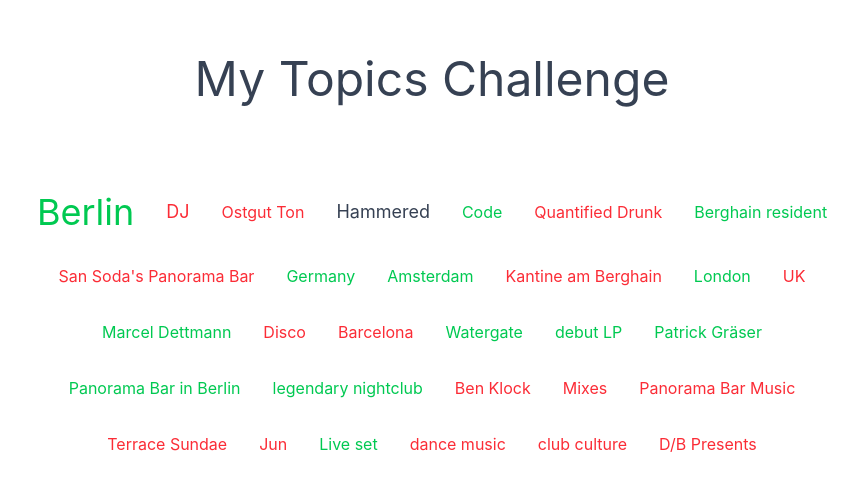
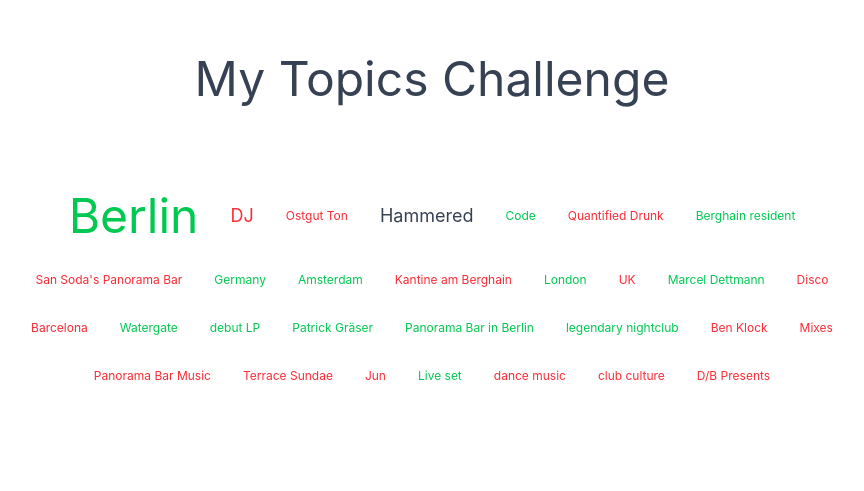
Before and after one commit to nemanja85/wordcloud, a React (Vite) app: page / in a window 1280 px wide. Shown: the part 181-672 px from the top of the page, without its empty margins (208-1072 px from the left). Built offline with nearby package versions, Linux system fonts and the light colour scheme.

Commit message:
refactor(WordCloud): extract sizing logic and improve accessibility

```diff
--- a/src/components/WordCloudComponent.tsx
+++ b/src/components/WordCloudComponent.tsx
@@ -1,72 +1,90 @@
 import { useMemo } from "react";
 import { type WordCloudProps, type WordData } from "../types";
 
-export const WordCloudComponent = ({ topics, dispatch }: WordCloudProps) => {
-	const wordCloudData: WordData[] = useMemo(() => {
-		if (topics.length === 0) return [];
+const NUM_TIERS = 6;
 
-		const volumes = topics.map((topic) => topic.volume);
-		const minVolume = Math.min(...volumes);
-		const maxVolume = Math.max(...volumes);
-		const numTiers = 5;
-
-		const fontSizeClasses = [
-			"text-sx",
+const FONT_SIZE_CLASSES = [
+	"text-xs",
 	"text-lg",
 	"text-xl",
 	"text-3xl",
 	"text-4xl",
 	"text-5xl",
-		];
+] as const;
 
-		return topics.map((topic) => {
-			let fontSize = 1;
-			if (maxVolume > minVolume) {
-				fontSize =
-					1 +
-					Math.floor(
-						((topic.volume - minVolume) / (maxVolume - minVolume)) *
-							(numTiers - 1),
-					);
+const getFontSizeClass = (
+	volume: number,
+	minVolume: number,
+	maxVolume: number,
+) => {
+	if (minVolume === maxVolume) {
+		return FONT_SIZE_CLASSES[0];
 	}
 
-			const colorClass =
-				topic.sentimentScore > 60
-					? "text-green-500"
-					: topic.sentimentScore < 40
-						? "text-gray-700"
-						: "text-red-500";
+	const tier = Math.floor(
+		((volume - minVolume) / (maxVolume - minVolume)) * (NUM_TIERS - 1),
+	);
 
-			const fontSizeClass = fontSizeClasses[fontSize - 1];
+	return FONT_SIZE_CLASSES[Math.min(tier, NUM_TIERS - 1)];
+};
 
-			return {
+const getSentimentColorClass = (sentimentScore: number) => {
+	if (sentimentScore > 60) {
+		return "text-green-500";
+	}
+
+	if (sentimentScore < 40) {
+		return "text-gray-700";
+	}
+
+	return "text-red-500";
+};
+
+export const WordCloudComponent = ({ topics, dispatch }: WordCloudProps) => {
+	const wordCloudData = useMemo<WordData[]>(() => {
+		if (!topics.length) {
+			return [];
+		}
+
+		const volumes = topics.map(({ volume }) => volume);
+		const minVolume = Math.min(...volumes);
+		const maxVolume = Math.max(...volumes);
+
+		return topics.map((topic) => ({
 			text: topic.label,
 			value: topic.volume,
 			sentimentScore: topic.sentimentScore,
 			topicData: topic,
-				colorClass: colorClass,
-				fontSizeClass: fontSizeClass,
-			};
-		});
+			colorClass: getSentimentColorClass(topic.sentimentScore),
+			fontSizeClass: getFontSizeClass(topic.volume, minVolume, maxVolume),
+		}));
 	}, [topics]);
 
+	if (!wordCloudData.length) {
 		return (
-		<div className="w-full max-w-4xl h-[500px] p-4 flex flex-wrap items-center justify-center lg:h-[200px]">
-			{wordCloudData.length > 0 ? (
-				wordCloudData.map((data, index) => (
-					<span
-						key={index}
-						className={`m-4 cursor-pointer transition-opacity duration-200 ${data.colorClass} ${data.fontSizeClass}`}
+			<div className="flex h-[500px] w-full max-w-4xl items-center justify-center p-4 lg:h-[200px]">
+				<p className="text-lg text-gray-700">No topics to display.</p>
+			</div>
+		);
+	}
+
+	return (
+		<div className="flex h-[500px] w-full max-w-4xl flex-wrap items-center justify-center p-4 lg:h-[200px]">
+			{wordCloudData.map((data) => (
+				<button
+					key={data.topicData.label}
+					type="button"
+					className={`m-4 cursor-pointer transition-opacity duration-200 hover:opacity-75 ${data.colorClass} ${data.fontSizeClass}`}
 					onClick={() =>
-							dispatch({ type: "SET_SELECTED_TOPIC", payload: data.topicData })
+						dispatch({
+							type: "SET_SELECTED_TOPIC",
+							payload: data.topicData,
+						})
 					}
 				>
 					{data.text}
-					</span>
-				))
-			) : (
-				<p className="text-gray-700 text-lg">No topics to display.</p>
-			)}
+				</button>
+			))}
 		</div>
 	);
 };
```
Lines whose indentation alone changed are shown as unchanged.
